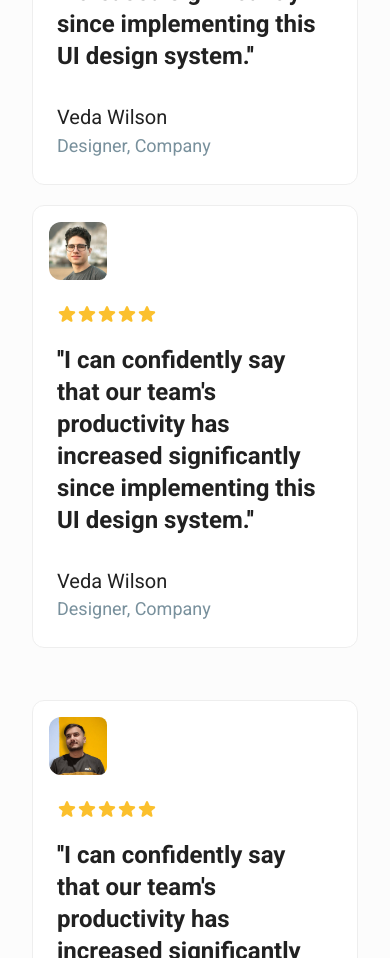
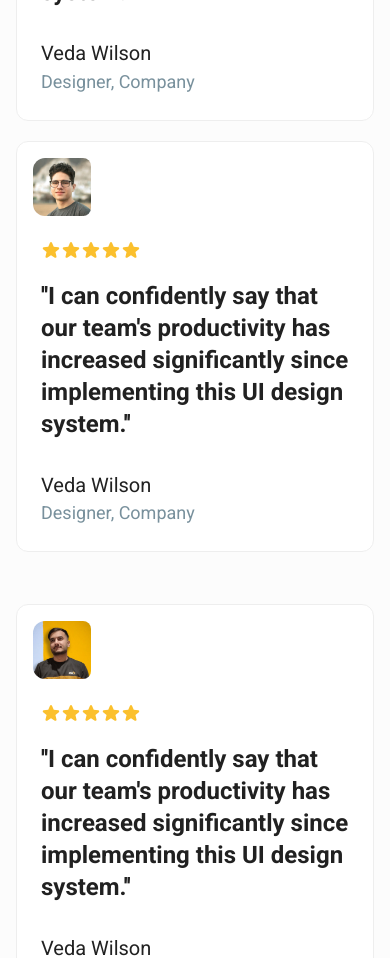
Before and after one commit to StartedStory/material-tailwind, a Next.js app: page /figma in a window 390 px wide. Shown: the part 10280-11238 px from the top of the page. Built offline with nearby package versions, Linux system fonts and the light colour scheme; no server answers.

Commit message:
refactor: testimonials responsive

```diff
--- a/components/sections/figma/testimonials.tsx
+++ b/components/sections/figma/testimonials.tsx
@@ -128,7 +128,7 @@ export default function Testimonials() {
       </div>
       <div className="flex flex-col lg:flex-row items-center">
         {cardContentAbove.map((card, i) => (
-          <div className="flex-auto px-4" key={i}>
+          <div className="flex-auto lg:px-4" key={i}>
             <CardTestiomonial img={card.img} position={card.position} name={card.name}>
               {card.children}
             </CardTestiomonial>
@@ -137,7 +137,7 @@ export default function Testimonials() {
       </div>
       <div className="flex flex-col lg:flex-row items-center mt-8">
         {cardContentBelow.map((card, i) => (
-          <div className="flex-auto px-4" key={i}>
+          <div className="flex-auto lg:px-4" key={i}>
             <CardTestiomonial img={card.img} position={card.position} name={card.name}>
               {card.children}
             </CardTestiomonial>
```
